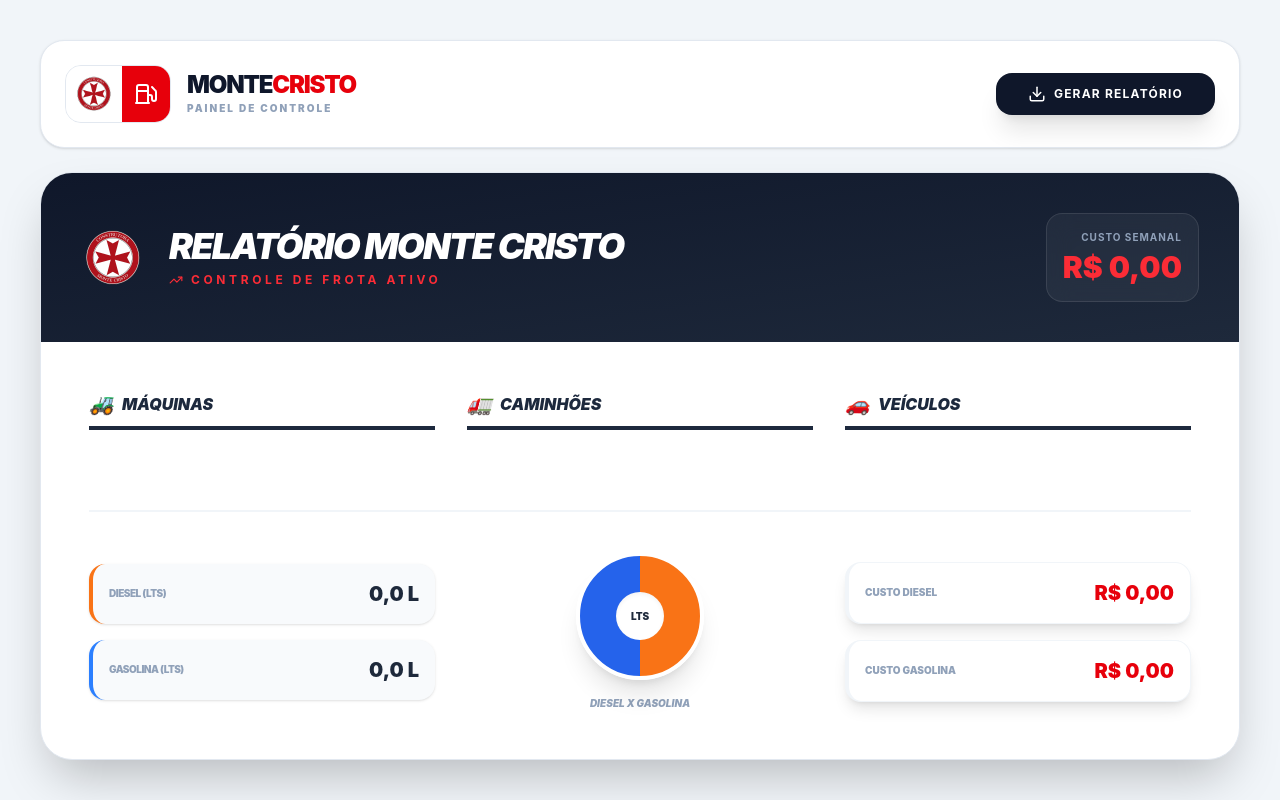
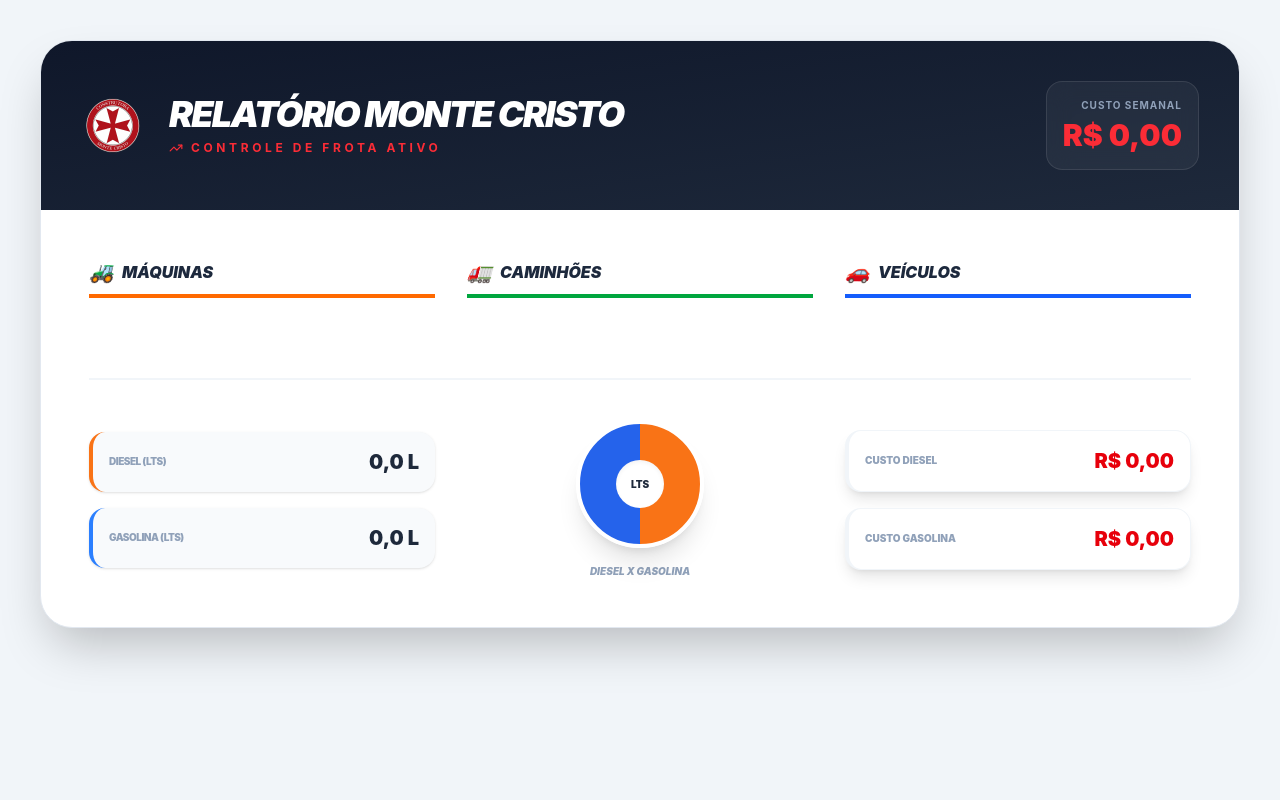
Before and after one commit to RockNicolas/Gest-o-Frota, a React (Vite) app: page / in a window 1280 px wide. Built offline with nearby package versions, Linux system fonts and the light colour scheme.

Commit message:
Alteração como admin

```diff
--- a/package.json
+++ b/package.json
@@ -16,7 +16,9 @@
     "lucide-react": "^0.577.0",
     "react": "^19.2.4",
     "react-dom": "^19.2.4",
-    "react-router-dom": "^7.13.1"
+    "react-is": "^19.2.4",
+    "react-router-dom": "^7.13.1",
+    "recharts": "^3.8.0"
   },
   "devDependencies": {
     "@eslint/js": "^9.39.4",
--- a/src/App.jsx
+++ b/src/App.jsx
@@ -3,15 +3,11 @@ import { BrowserRouter as Router, Routes, Route, Navigate } from 'react-router-d
 import jsPDF from 'jspdf';
 import html2canvas from 'html2canvas';
 import { TrendingUp } from 'lucide-react';
-
-// Imports dos componentes Admin
 import Header from './components/Header';
 import Formulario from './components/Formulario';
 import ListaCategoria from './components/ListaCategoria';
 import ModalEdit from './components/ModalEdit';
 import ResumoFinanceiro from './components/ResumoFinanceiro';
-
-// Imports dos componentes Cliente
 import ListaCliente from './components/cliente/ListaCliente';
 import ModalDetalhes from './components/cliente/ModalDetalhes';
 
@@ -90,10 +86,9 @@ function App() {
     <Router>
       <div className="min-h-screen bg-[#F1F5F9] text-[#1E293B] font-sans text-left">
         <Routes>
-          {/* VISÃO DO CLIENTE */}
           <Route path="/" element={
             <div className="p-4 md:p-10 space-y-6 max-w-9xl mx-auto">
-              <Header gerarPDF={gerarPDF} />
+            { /* <Header gerarPDF={gerarPDF} /> */}
               <div id="print-area" className="bg-white rounded-[2rem] shadow-2xl overflow-hidden border border-slate-200">
                 <div className="bg-gradient-to-br from-[#0F172A] to-[#1E293B] p-10 text-white flex justify-between items-center">
                   <div className="flex items-center gap-6">
@@ -127,7 +122,6 @@ function App() {
             </div>
           } />
 
-          {/* PAINEL ADMINISTRATIVO */}
           <Route path="/admin" element={
             <div className="p-4 md:p-10 space-y-6 max-w-9xl mx-auto">
               <div className="flex justify-between items-center bg-slate-900 p-6 rounded-3xl text-white shadow-xl">
@@ -155,14 +149,12 @@ function App() {
                 </div>
 
                 <div className="p-8 md:p-12">
-                    {/* Listas de Edição (Parte Superior) */}
                     <div className="grid md:grid-cols-3 gap-8 mb-12 pb-12 border-b border-slate-100">
                       <ListaCategoria titulo="Máquinas" icone="🚜" corBarra="border-orange-500" itens={registros.filter(r => r.categoria === 'Máquina')} abrirEdicao={abrirEdicao} remover={remover} />
                       <ListaCategoria titulo="Caminhões" icone="🚛" corBarra="border-green-600" itens={registros.filter(r => r.categoria === 'Caminhão')} abrirEdicao={abrirEdicao} remover={remover} />
                       <ListaCategoria titulo="Veículos" icone="🚗" corBarra="border-blue-600" itens={registros.filter(r => r.categoria === 'Veículo')} abrirEdicao={abrirEdicao} remover={remover} />
                     </div>
 
-                    {/* Resumo Financeiro (Parte Inferior igual ao Cliente) */}
                     <ResumoFinanceiro
                       litrosDiesel={litrosDiesel}
                       litrosGasolina={litrosGasolina}
--- a/src/components/Header.jsx
+++ b/src/components/Header.jsx
@@ -13,14 +13,9 @@ const Header = ({ gerarPDF }) => {
             <Fuel size={24} className="text-white" />
           </div>
         </div>
-        <div className="flex flex-col">
-          <h1 className="text-2xl font-black text-slate-900 tracking-tighter leading-none uppercase">MONTE<span className="text-red-600">CRISTO</span></h1>
-          <p className="text-slate-400 text-[10px] font-black uppercase tracking-[0.2em] mt-1">Painel de Controle</p>
-        </div>
+
       </div>
-      <button onClick={gerarPDF} className="bg-[#0F172A] hover:bg-black text-white px-8 py-3 rounded-2xl font-bold flex items-center gap-2 transition-all shadow-xl active:scale-95 uppercase text-xs tracking-widest">
-        <Download size={18}/> Gerar Relatório
-      </button>
+
     </div>
   );
 };
--- a/src/components/ModalEdit.jsx
+++ b/src/components/ModalEdit.jsx
@@ -28,12 +28,11 @@ const ModalEdit = ({ isOpen, item, setItem, salvar, fechar }) => {
             <button onClick={fechar} className="flex-1 py-3 font-bold text-slate-400 uppercase text-xs tracking-widest">Cancelar</button>
             <button onClick={salvar} className="flex-1 bg-red-600 text-white py-3 rounded-xl font-black shadow-lg hover:bg-red-700 transition flex items-center justify-center gap-2 uppercase text-xs tracking-widest"><Check size={18} /> Salvar</button>
           </div>
-          {/* Dentro do ModalEdit.jsx */}
-<textarea
-  className="w-full bg-slate-50 border border-slate-200 p-4 rounded-2xl outline-none font-bold text-slate-700 h-32 resize-none shadow-inner italic"
-  value={item.observacoes || ""}
-  onChange={e => setItem({...item, observacoes: e.target.value})}
-/>
+            <textarea
+            className="w-full bg-slate-50 border border-slate-200 p-4 rounded-2xl outline-none font-bold text-slate-700 h-32 resize-none shadow-inner italic"
+            value={item.observacoes || ""}
+            onChange={e => setItem({...item, observacoes: e.target.value})}
+            />
         </div>
       </div>
     </div>
--- a/src/components/cliente/ListaCliente.jsx
+++ b/src/components/cliente/ListaCliente.jsx
@@ -14,7 +14,7 @@ const ListaCliente = ({ titulo, icone, corBarra, itens, aoSelecionar }) => {
 
   return (
     <div className="space-y-8">
-      <h3 className={`font-black text-slate-800 uppercase italic border-b-4 ${corBarra}/20 pb-2 flex items-center gap-2`}>
+      <h3 className={`font-black text-slate-800 uppercase italic border-b-4 ${corBarra} pb-2 flex items-center gap-2`}>
         <span className="text-xl">{icone}</span> {titulo}
       </h3>
       <div className="space-y-6">
@@ -32,7 +32,7 @@ const ListaCliente = ({ titulo, icone, corBarra, itens, aoSelecionar }) => {
               className="group flex flex-col gap-1 cursor-pointer hover:scale-[1.02] transition-all active:scale-95"
               onClick={() => aoSelecionar(item)}
             >
-              <span className="font-black text-slate-700 text-[12px] uppercase">
+              <span className="font-black text-slate-900 text-[18px] uppercase">
                 {item.nome} <span className="text-slate-400 font-bold ml-1">- {item.motorista}</span>
               </span>
               <div className="flex items-center gap-3">
--- a/src/components/cliente/ModalDetalhes.jsx
+++ b/src/components/cliente/ModalDetalhes.jsx
@@ -3,8 +3,6 @@ import { X, Info, User, Gauge } from 'lucide-react';
 
 const ModalDetalhes = ({ item, fechar }) => {
   if (!item) return null;
-
-  // Lógica de cálculo do consumo médio
   const isMaquina = item.categoria === 'Máquina';
   const unidadeUso = isMaquina ? 'h' : 'km';
   const labelConsumo = isMaquina ? 'Consumo Médio' : 'Eficiência';
@@ -17,8 +15,6 @@ const ModalDetalhes = ({ item, fechar }) => {
   return (
     <div className="fixed inset-0 bg-slate-900/60 backdrop-blur-md flex items-center justify-center p-4 z-[100]">
       <div className="bg-white rounded-[2.5rem] shadow-2xl w-full max-w-lg overflow-hidden border border-slate-200 animate-in fade-in zoom-in duration-200 text-left">
-
-        {/* Topo Colorido */}
         <div className="bg-slate-900 p-8 text-white relative">
           <button onClick={fechar} className="absolute top-6 right-6 bg-white/10 p-2 rounded-full hover:bg-red-500 transition-colors">
             <X size={20} />
@@ -27,13 +23,16 @@ const ModalDetalhes = ({ item, fechar }) => {
             Detalhes do Registro
           </span>
           <h3 className="text-4xl font-black uppercase italic tracking-tighter leading-none">{item.nome}</h3>
-          <div className="flex items-center gap-4 mt-4 text-slate-400 text-xs font-bold uppercase tracking-widest">
-             <span className="flex items-center gap-1"><User size={14}/> {item.motorista}</span>
+
+          <div className="flex items-center gap-4 mt-4 text-slate-300 font-bold uppercase tracking-widest">
+             <span className="flex items-center gap-2 text-xl">
+               <User size={24} />
+               {item.motorista}
+             </span>
           </div>
         </div>
 
         <div className="p-8 space-y-6">
-          {/* Grid de Dados Rápidos - Agora com 3 colunas ou ajuste para o consumo */}
           <div className="grid grid-cols-2 gap-4">
             <div className="bg-slate-50 p-4 rounded-2xl border border-slate-100">
               <p className="text-[10px] font-black text-slate-400 uppercase mb-1">Uso Registrado</p>
@@ -43,7 +42,6 @@ const ModalDetalhes = ({ item, fechar }) => {
               <p className="text-[10px] font-black text-slate-400 uppercase mb-1">Volume</p>
               <p className="text-xl font-black text-blue-600">{item.litros} Litros</p>
             </div>
-            {/* Novo Card de Consumo Médio */}
             <div className="bg-blue-50/50 p-4 rounded-2xl border border-blue-100 col-span-2 flex items-center justify-between">
               <div>
                 <p className="text-[10px] font-black text-blue-400 uppercase mb-1">{labelConsumo}</p>
@@ -53,7 +51,6 @@ const ModalDetalhes = ({ item, fechar }) => {
             </div>
           </div>
 
-          {/* Destaque Financeiro */}
           <div className="bg-red-50 p-6 rounded-[2rem] border border-red-100 flex justify-between items-center">
             <div>
               <p className="text-[10px] font-black text-red-400 uppercase tracking-widest">Custo Total</p>
@@ -65,15 +62,14 @@ const ModalDetalhes = ({ item, fechar }) => {
             </div>
           </div>
 
-          {/* Caixa de Observações Técnica */}
           <div className="space-y-2">
             <label className="text-[10px] font-black text-slate-400 uppercase flex items-center gap-2 tracking-widest">
-              <Info size={14} className="text-blue-500"/> Observações do Lançamento
+                <Info size={14} className="text-blue-500"/> Observações do Lançamento
             </label>
-            <div className="w-full bg-slate-50 border border-slate-200 p-5 rounded-3xl min-h-[120px] text-slate-700 font-bold italic leading-relaxed shadow-inner">
-              {item.observacoes || "Nenhuma observação técnica foi relatada para este abastecimento."}
+            <div className="w-full bg-slate-50 border border-slate-200 p-5 rounded-3xl min-h-[120px] text-slate-700 font-bold italic leading-relaxed shadow-inner break-words overflow-hidden">
+                {item.observacoes || "Nenhuma observação técnica foi relatada para este abastecimento."}
             </div>
-          </div>
+         </div>
 
           <button onClick={fechar} className="w-full bg-slate-900 text-white py-5 rounded-2xl font-black uppercase tracking-[0.2em] hover:bg-black transition-all shadow-lg active:scale-95">
             Fechar Detalhes
```
Also changed, not shown: 1 other file (tests, documents, lock files or other folders).
